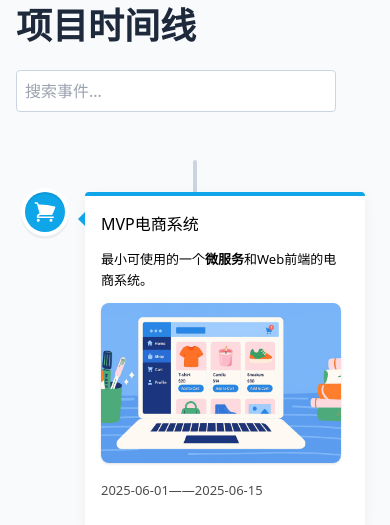
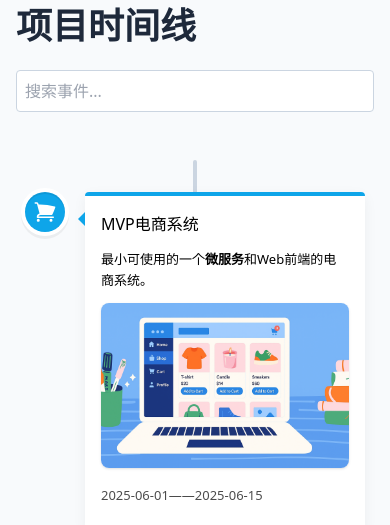
Before and after one commit to QuanQLee/TimelineSite, a React (Vite) app in the folder frontend/: page /TimelineSite/timeline in a window 390 px wide. Shown: the part 338-863 px from the top of the page. Built offline with nearby package versions, Linux system fonts and the light colour scheme; no server answers.

Commit message:
Make input and images responsive

```diff
--- a/frontend/src/components/TimelinePage.tsx
+++ b/frontend/src/components/TimelinePage.tsx
@@ -55,7 +55,7 @@ export default function TimelinePage() {
                 placeholder="搜索事件..."
                 value={searchTerm}
                 onChange={e => setSearchTerm(e.target.value)}
-                className="mb-12 block w-full max-w-xs p-2 border border-slate-300 rounded"
+                className="mb-12 block w-full sm:max-w-xs p-2 border border-slate-300 rounded"
             />
 
             <VerticalTimeline
@@ -106,7 +106,7 @@ export default function TimelinePage() {
                                     <img
                                         src={e.image}
                                         alt={e.title}
-                                        className="mt-3 mb-2 max-w-xs max-h-40 rounded-lg shadow hover:scale-105 transition"
+                                        className="mt-3 mb-2 w-full sm:max-w-xs sm:max-h-60 rounded-lg shadow hover:scale-105 transition"
                                         style={{ objectFit: 'cover' }}
                                     />
                                 )}
```
